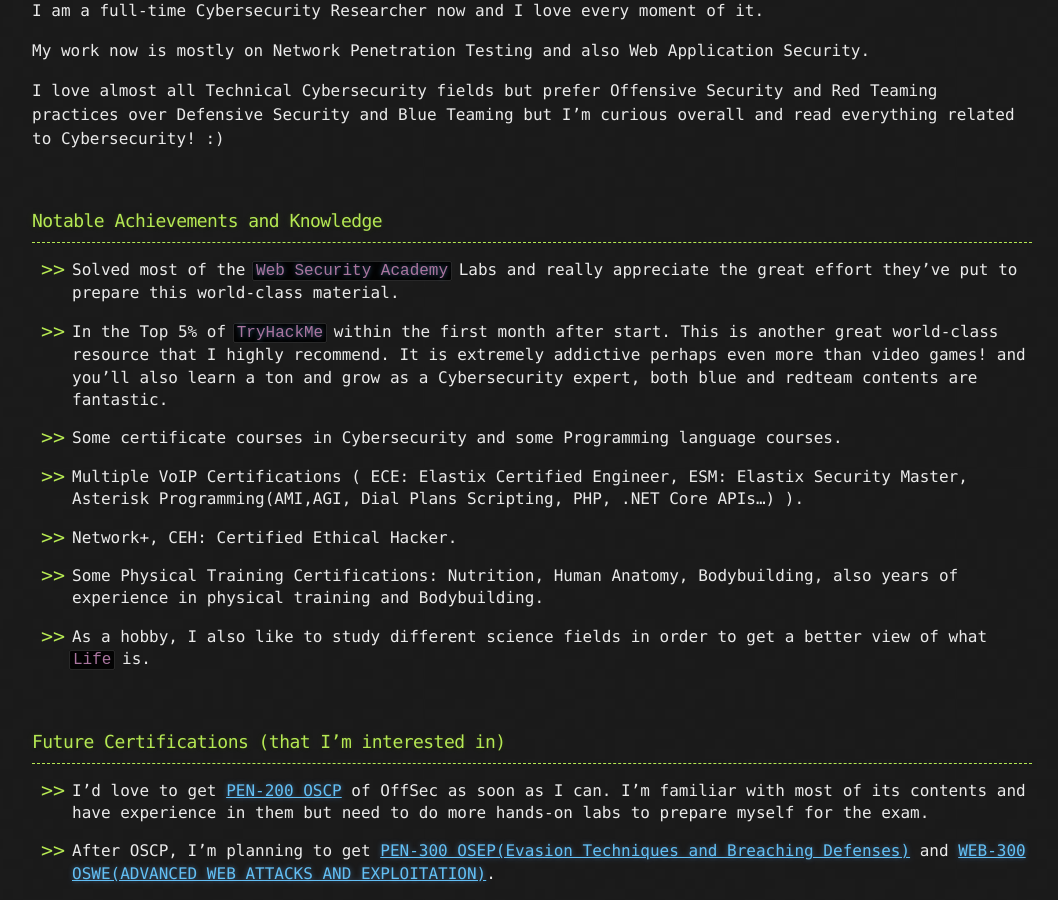
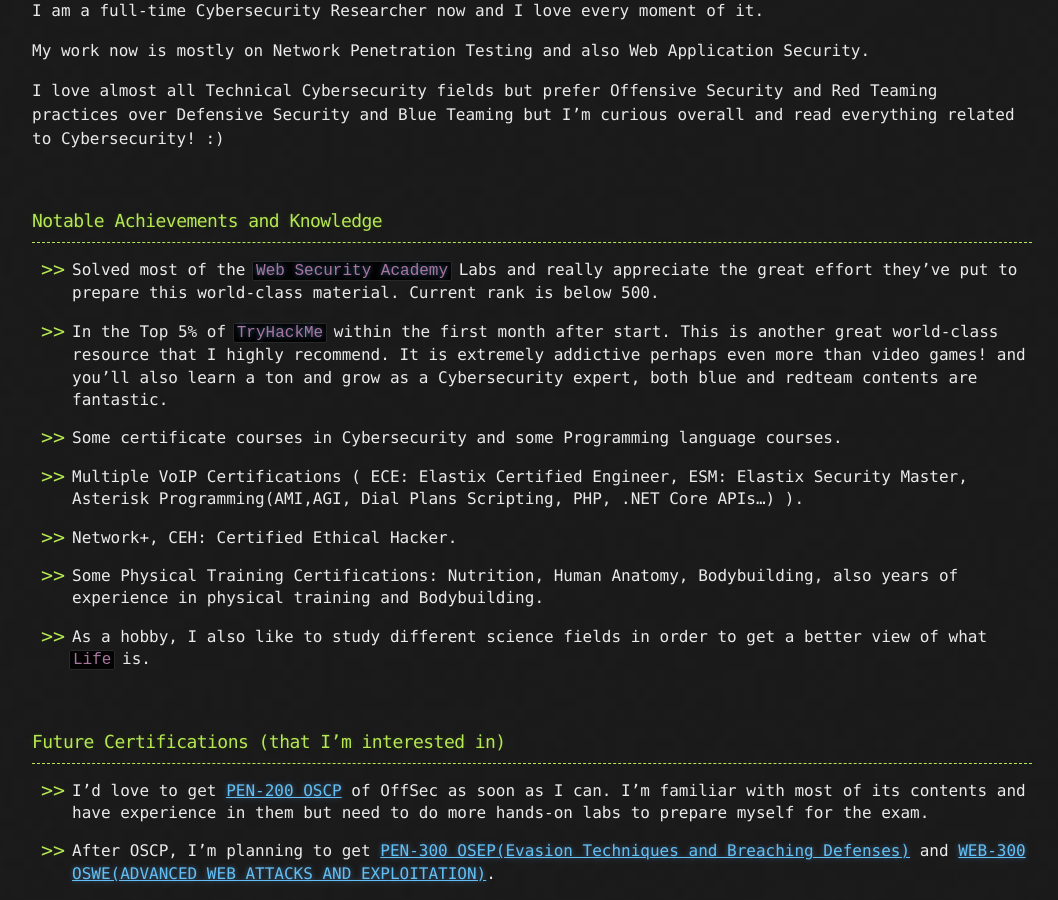
Before and after one commit to CamoCatX/camocatx.github.io, a Jekyll site: the page built from about.md, in a window 1280 px wide and 900 px high, scrolled down 1128 px. Shown: the whole window, without its empty margins (108-1166 px from the left). Built offline with Jekyll 4.4.1, drawn with Linux system fonts in a browser that asks for light colours.

Commit message:
Update about

```diff
--- a/about.md
+++ b/about.md
@@ -47,7 +47,7 @@ I love almost all Technical Cybersecurity fields but prefer Offensive Security a
 ### Notable Achievements and Knowledge
 * * *
 
-* Solved most of the <a href="https://portswigger.net/web-security/learning-path" class="no-decoration"><code class="language-plaintext highlighter-rouge">Web Security Academy</code></a> Labs and really appreciate the great effort they've put to prepare this world-class material.
+* Solved most of the <a href="https://portswigger.net/web-security/learning-path" class="no-decoration"><code class="language-plaintext highlighter-rouge">Web Security Academy</code></a> Labs and really appreciate the great effort they've put to prepare this world-class material. Current rank is below 500.
 
 * In the Top 5% of <a href="https://tryhackme.com" class="no-decoration"><code class="language-plaintext highlighter-rouge">TryHackMe</code></a> within the first month after start. This is another great world-class resource that I highly recommend. It is extremely addictive perhaps even more than video games! and you'll also learn a ton and grow as a Cybersecurity expert, both blue and redteam contents are fantastic.
 
```
